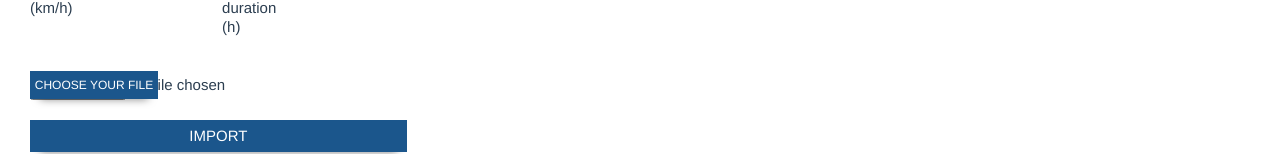
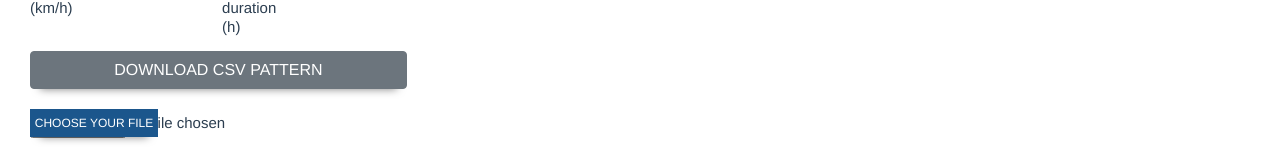
Before and after one commit to AJambon/Animal-Movement-Cleaner-Application, a Vue app in the folder Front/stage_front/: page / in a window 1280 px wide. Shown: the part 394-548 px from the top of the page. Built offline with nearby package versions, Linux system fonts and the light colour scheme; what vue-cesium, vue-resource would draw is missing.

Commit message:
pattern csv file

```diff
--- a/Front/stage_front/src/components/Parameters/Parameters.vue
+++ b/Front/stage_front/src/components/Parameters/Parameters.vue
@@ -36,7 +36,7 @@
               <label>Immobility min. duration (h)</label>
               <b-form-input id="immo_time" v-model="parameters.immoTime" required placeholder="Enter minimum immobility duration to consider it as immobility detection" @change="parametersSelection"></b-form-input>
             </div>
-
+            <b-button @click="csvPattern">Download CSV pattern</b-button>
           </b-form>
         </b-collapse>
       </div>
@@ -69,10 +69,27 @@ export default {
   methods: {
     parametersSelection () {
       EventBusParameters.$emit('ParamsSelect', this.parameters)
+    },
+    csvPattern() {
+      console.log('ok')
+      var mandatoryColumns = ['event-id','timestamp','location-lat','location-long','elevation(optional)','HDOP(optional)','info(optional)']
+      var separator = ';'
+      var headers = mandatoryColumns.join(separator)
+      headers += '\n'
+      var ligne = ''
+      this.myCSV = headers
+      var hiddenElement = document.createElement('a')
+      hiddenElement.href = 'data:text/csv;charset=utf-8,' + encodeURI(this.myCSV)
+      hiddenElement.target = '_blank'
+      hiddenElement.download = 'csv_pattern.csv'
+      document.body.appendChild(hiddenElement)
+      hiddenElement.click()
+      document.body.removeChild(hiddenElement)
     }
   },
   mounted () {
     this.parametersSelection()
+    // this.csvPattern()
   }
 }
 </script>
```
